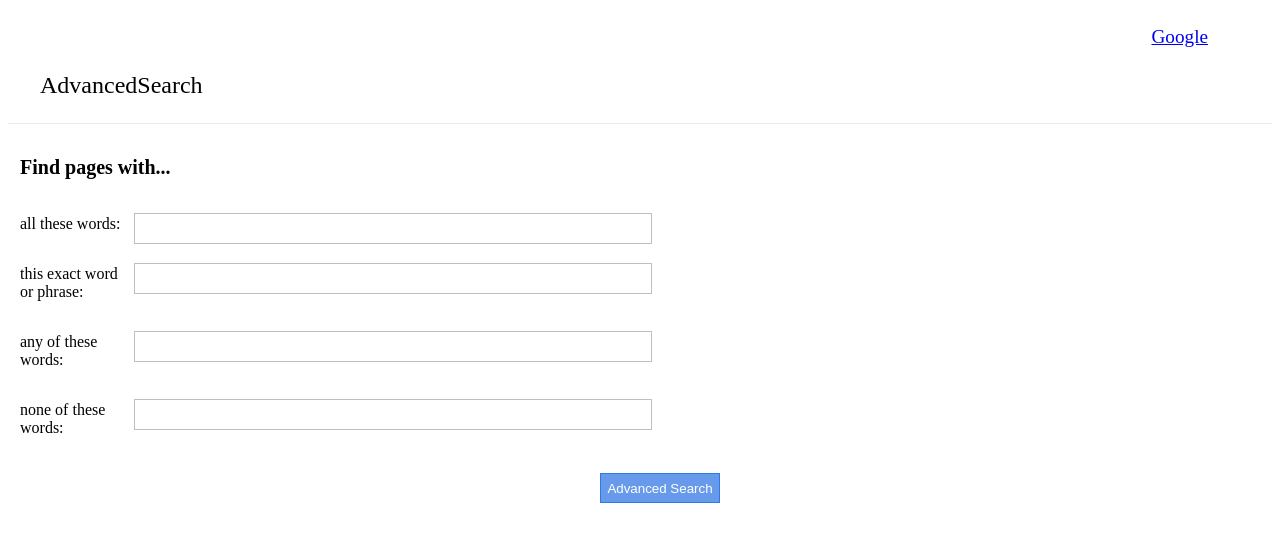
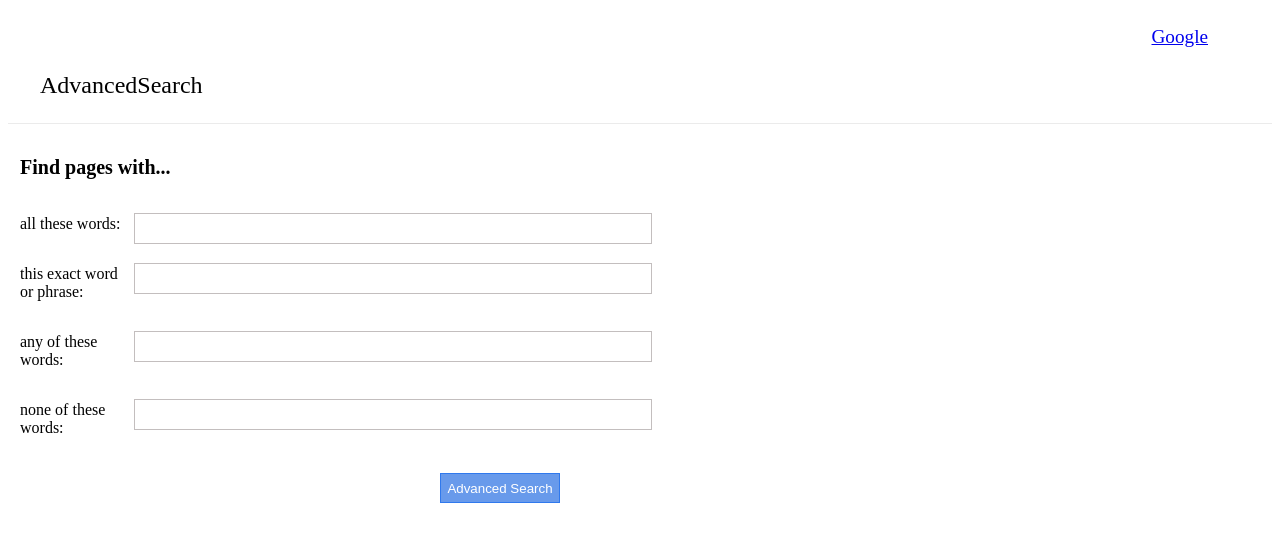
Before and after one commit to Dania187e/GoogleSearch, a plain HTML site: page AdvancedSearch.html in a window 1280 px wide. Drawn offline with Linux system fonts and the light colour scheme.

Commit message:
All files

```diff
--- a/style.css
+++ b/style.css
@@ -181,6 +181,7 @@ section {
     height: 30px;
     color: #fff;
     transition: .3s ease;
+    margin-right: 20rem;
 }
 
 .adv-but:hover{
```
